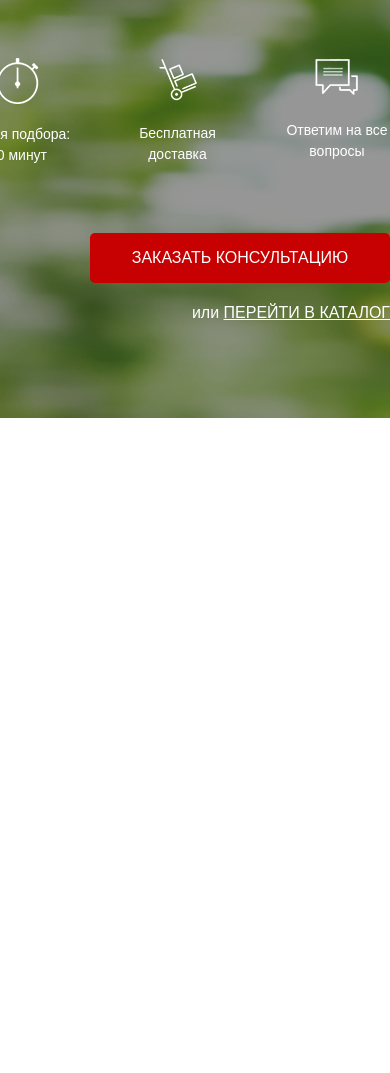
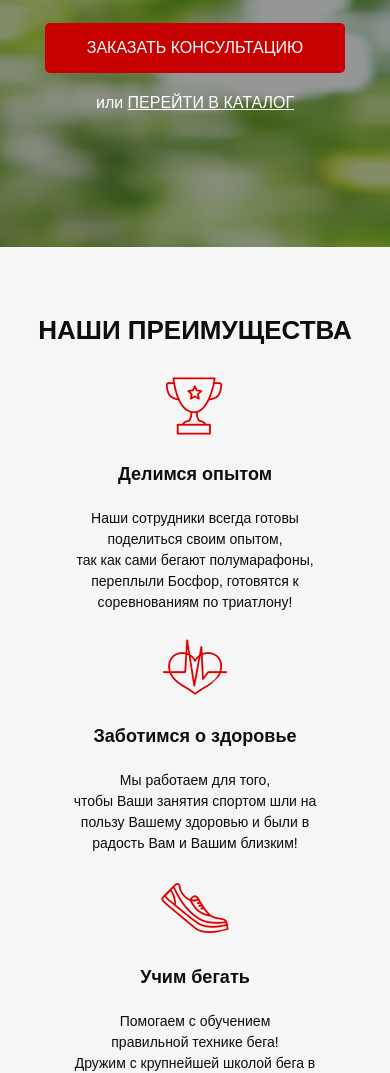
Before and after one commit to MaksPoland/homeworks, a website: page Html_Tasks/watches/src/index.html in a window 390 px wide. Shown: the part 403-1476 px from the top of the page. Before the commit the page ends 844 px from the top, so only its background shows below. Drawn offline with Linux system fonts and the light colour scheme; files whose address does not match are found by name.

Commit message:
Create section Benefits and media

```diff
--- a/Html_Tasks/watches/src/index.html
+++ b/Html_Tasks/watches/src/index.html
@@ -40,7 +40,7 @@
                     <div class="promo__icon">
                         <img src="icon/timer.png" alt="timer">
                         Время подбора:
-                                10 минут
+                        10 минут
                     </div>
                     <div class="promo__icon">
                         <img src="icon/hand.png" alt="hand">
@@ -56,8 +56,37 @@
                 <button class="button button_main">заказать кОНСУЛЬТАЦИЮ</button>
                 <div class="promo__link">
                     или
-                     <a href="#">ПЕРЕЙТИ В КАТАЛОГ</a>
+                    <a href="#">ПЕРЕЙТИ В КАТАЛОГ</a>
                 </div>
+            </div>
+        </div>
+    </div>
+
+
+    <div class="benefits">
+        <div class="container">
+            <h2 class="benefits__header">НАШИ ПРЕИМУЩЕСТВА</h2>
+            <div class="benefits__items">
+                <div class="benefits__item">
+                    <img src="icon/cup.png" alt="">
+                    <div class="item__header">Делимся опытом</div>
+                    <div class="item__description">Наши сотрудники всегда готовы поделиться своим опытом,<br>
+                        так как сами бегают полумарафоны, переплыли Босфор, готовятся к соревнованиям по триатлону!</div>
+                </div>
+                <div class="benefits__item">
+                    <img src="icon/heart.png" alt="">
+                    <div class="item__header">Заботимся о здоровье</div>
+                    <div class="item__description">Мы работаем для того,<br>
+                        чтобы Ваши занятия спортом шли на пользу Вашему здоровью и были в радость Вам и Вашим близким!</div>
+                </div>
+                <div class="benefits__item">
+                    <img src="icon/shoe.png" alt="">
+                    <div class="item__header">Учим бегать</div>
+                    <div class="item__description">Помогаем с обучением<br>
+                        правильной технике бега!<br>
+                        Дружим с крупнейшей школой бега в России - <a href="#">I LOVE RUNNING.</a>
+                </div>
+
             </div>
         </div>
     </div>
--- a/Html_Tasks/watches/src/sass/_media.scss
+++ b/Html_Tasks/watches/src/sass/_media.scss
@@ -0,0 +1,85 @@
+@media(max-width: 1200px) {
+    .header {
+        display: flex;
+        justify-content: space-around;
+        align-items: center;
+    }
+
+    .promo__wrapper {
+        display: flex;
+        flex-direction: column;
+        align-items: center;
+    }
+}
+
+@media(max-width: 991px) {}
+
+
+@media(max-width: 768px) {
+    .header {
+        display: flex;
+        justify-content: space-around;
+        align-items: center;
+        flex-wrap: wrap;
+
+        &__contacts {
+            display: none;
+        }
+    }
+
+    .promo__wrapper {
+        margin-top: 40px;
+    }
+
+    .benefits {
+        &__items {
+            margin-top: 0;
+            flex-direction: column;
+            align-items: center;
+        }
+        &__item{
+            .item__header{
+                margin-top: 20px;
+
+            }
+            .item__description{
+                margin-top: 20px;
+            }
+            img{
+                margin-top: 20px;
+            }
+
+        }
+    }
+}
+
+@media(max-width: 575px) {
+    .header__official {
+        display: none;
+    }
+
+    .promo {
+        &__header {
+            font-size: 28px;
+            line-height: 28px;
+        }
+
+        &__subheader {
+            font-size: 17px;
+            line-height: 17px;
+        }
+
+        &__icons {
+            display: flex;
+            justify-content: space-evenly;
+            width: 400px;
+        }
+    }
+    .benefits{
+        &__header{
+            font-size: 26px;
+            line-height: 26px;
+        }
+    }
+
+}
--- /dev/null
+++ b/Html_Tasks/watches/src/sass/blocks/_benefits.scss
@@ -0,0 +1,53 @@
+.benefits {
+    min-height: 470px;
+    background-color: #f6f6f6;
+    padding: 70px 0 80px 0;
+
+    &__header {
+        text-align: center;
+        color: #0d0d0d;
+        font-size: 30px;
+        line-height: 30px;
+        font-weight: 700;
+    }
+
+    &__items {
+        display: flex;
+        justify-content: space-between;
+        margin-top: 65px;
+
+    }
+
+    &__item {
+        width: 247px;
+
+        img {
+            display: block;
+            margin: 0 auto;
+        }
+
+
+    }
+
+    .item {
+        &__header {
+            margin-top: 38px;
+            color: #0d0d0d;
+            font-size: 18px;
+            font-weight: 700;
+            text-align: center;
+        }
+
+        &__description {
+            margin-top: 29px;
+            color: #0d0d0d;
+            font-size: 14px;
+            font-weight: 300;
+            text-align: center;
+            a{
+                color: #ff0000;
+            }
+        }
+    }
+
+}
--- a/Html_Tasks/watches/src/sass/style.scss
+++ b/Html_Tasks/watches/src/sass/style.scss
@@ -11,6 +11,8 @@
 }
 
 @import 'blocks/promo';
+@import 'blocks/benefits';
 @import 'blocks/header';
 @import 'blocks/buttons';
 @import 'base/variables';
+@import "media";
```
Also changed, not shown: Html_Tasks/watches/src/css/style.min.css.
